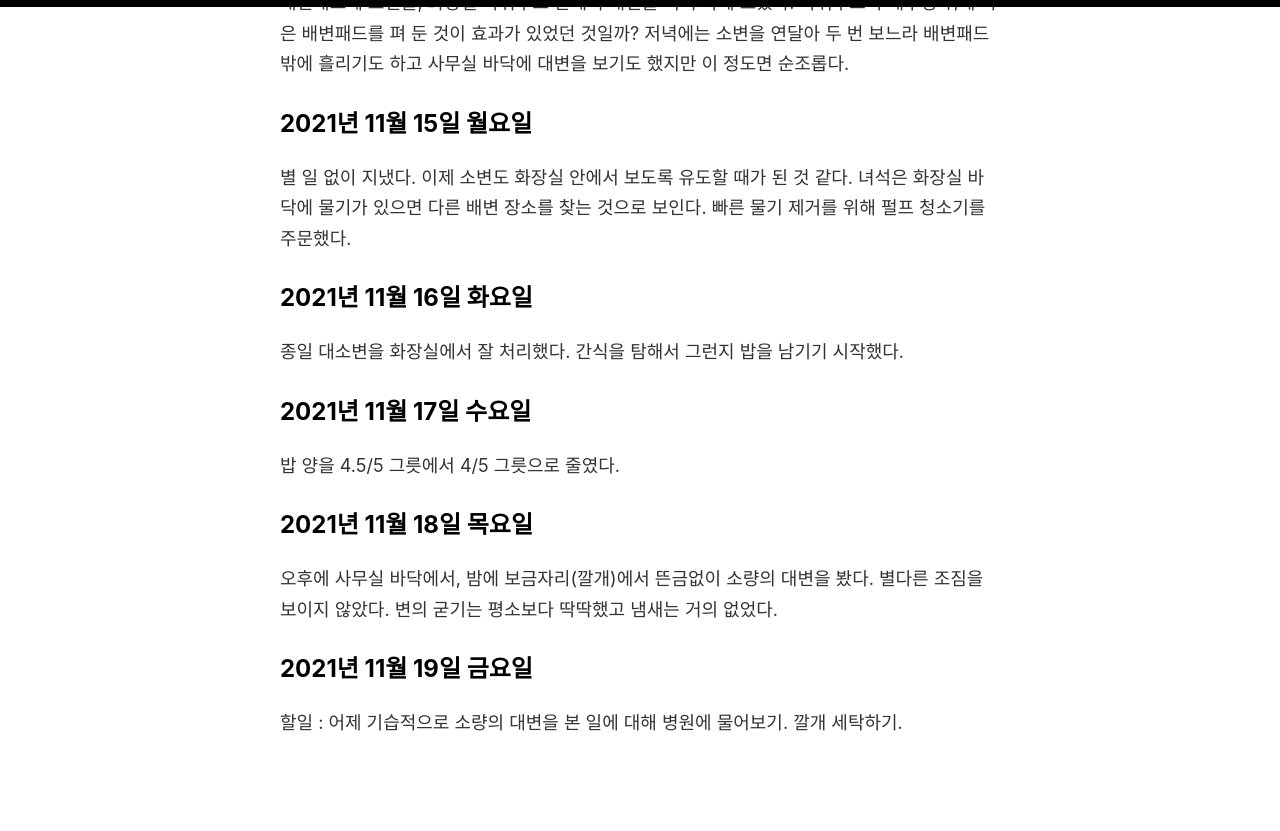
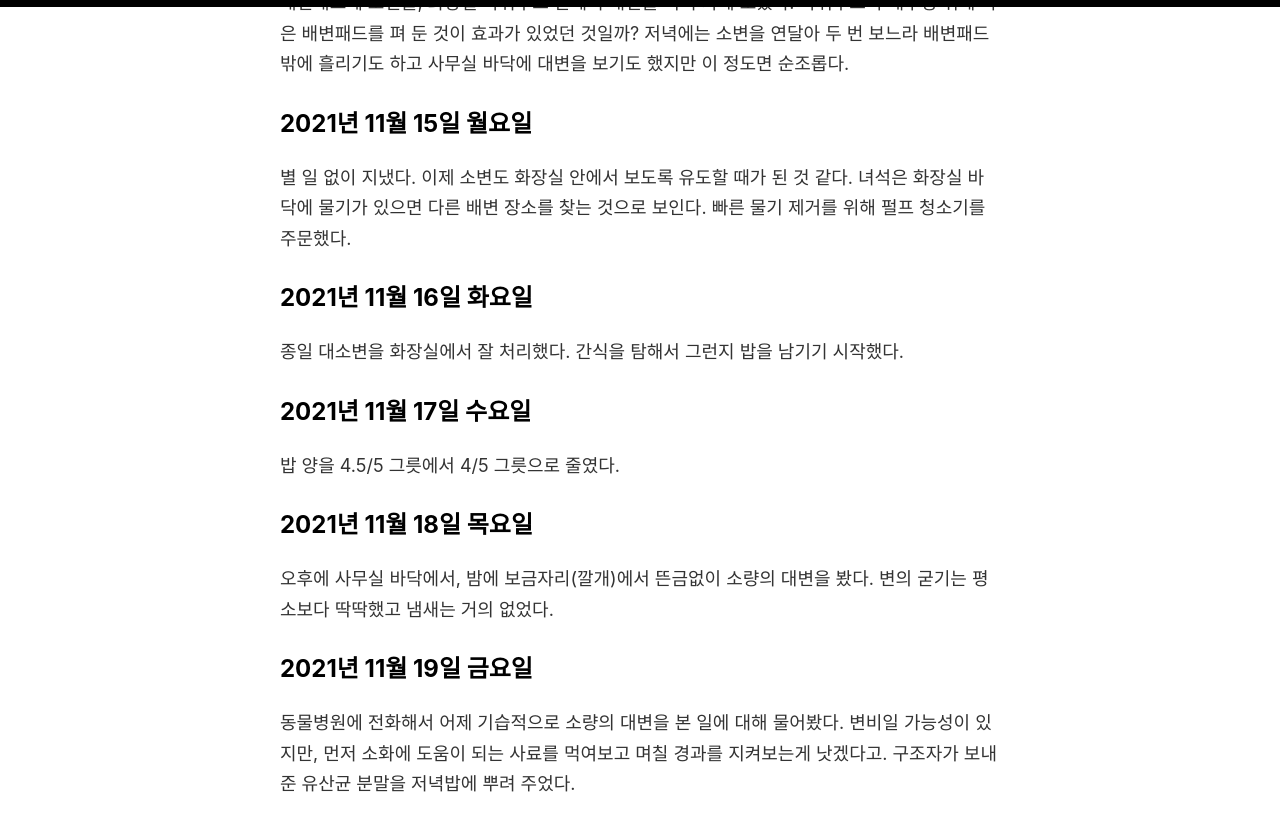
Before and after one commit to oxmhpark/www.exonomicon.net, a Jekyll site: the page built from _posts/2021-10-31-caring-note-of-aeng-doo.md, in a window 1280 px wide and 900 px high, scrolled down 2626 px. Shown: the top 831 px of the window. Built offline with Jekyll 4.4.1, drawn with Linux system fonts in a browser that asks for light colours; comment, search, counter and statistics services are not loaded.

Commit message:
Update 2021-10-31-caring-note-of-aeng-doo.md

```diff
--- a/_posts/2021-10-31-caring-note-of-aeng-doo.md
+++ b/_posts/2021-10-31-caring-note-of-aeng-doo.md
@@ -59,7 +59,7 @@ published: true
 밥 양을 4.5/5 그릇에서 4/5 그릇으로 줄였다.
 
 ## 2021년 11월 18일 목요일
-오후에 사무실 바닥에서, 밤에 보금자리(깔개)에서 뜬금없이 소량의 대변을 봤다. 별다른 조짐을 보이지 않았다. 변의 굳기는 평소보다 딱딱했고 냄새는 거의 없었다.
+오후에 사무실 바닥에서, 밤에 보금자리(깔개)에서 뜬금없이 소량의 대변을 봤다. 변의 굳기는 평소보다 딱딱했고 냄새는 거의 없었다.
 
 ## 2021년 11월 19일 금요일
-할일 : 어제 기습적으로 소량의 대변을 본 일에 대해 병원에 물어보기. 깔개 세탁하기.
+동물병원에 전화해서 어제 기습적으로 소량의 대변을 본 일에 대해 물어봤다. 변비일 가능성이 있지만, 먼저 소화에 도움이 되는 사료를 먹여보고 며칠 경과를 지켜보는게 낫겠다고. 구조자가 보내준 유산균 분말을 저녁밥에 뿌려 주었다.
```
